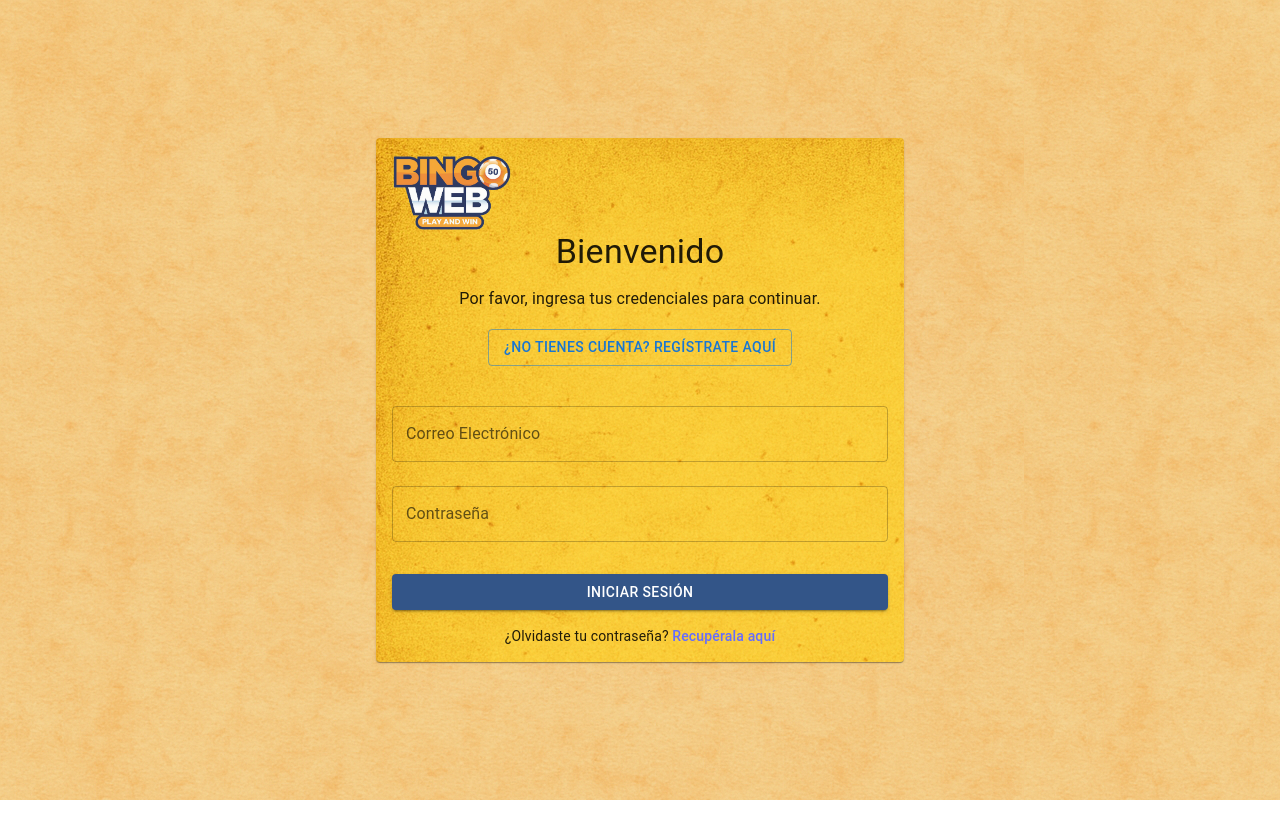
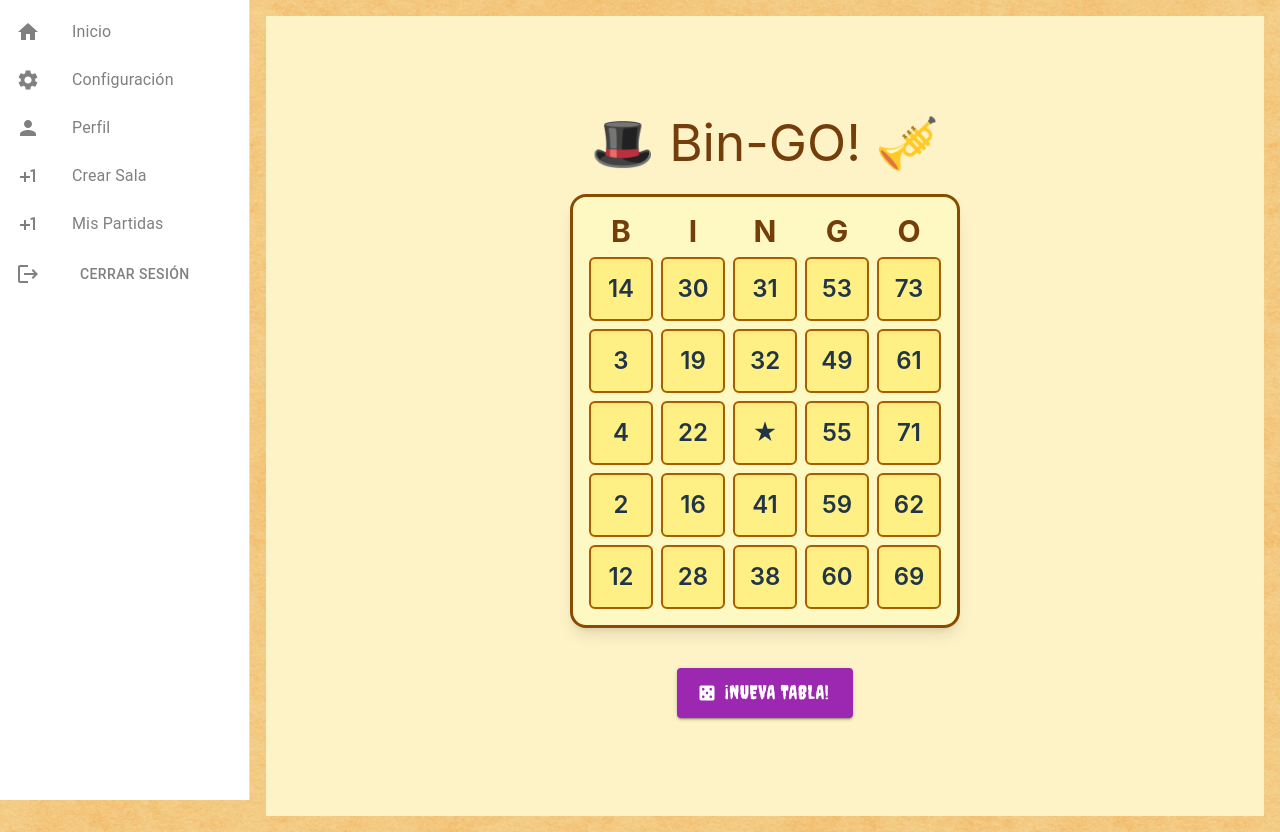
Before and after one commit to camilopulgarin/bingo-web, a React (Vite) app: page /game in a window 1280 px wide. Before the commit this address led to /login. Before the commit the page ends 800 px from the top, so only its background shows below. Built offline with nearby package versions, Linux system fonts and the light colour scheme; sample sign-in values are in the browser's storage.

Commit message:
feat: add ramdom bingo table component

```diff
--- a/index.html
+++ b/index.html
@@ -3,6 +3,7 @@
   <head>
     <meta charset="UTF-8" />
     <link rel="icon" type="image/x-icon" href="/favicon.ico" />
+    <link href="https://fonts.googleapis.com/css2?family=Creepster&display=swap" rel="stylesheet">
     <meta name="viewport" content="width=device-width, initial-scale=1.0" />
     <link href="/src/index.css" rel="stylesheet">
     <meta http-equiv="Content-Language" content="es">
--- /dev/null
+++ b/src/pages/game/components/BingoCell.jsx
@@ -0,0 +1,11 @@
+// components/bingo/BingoCell.jsx
+
+const BingoCell = ({ value }) => {
+  return (
+    <div className="h-16 w-16 bg-yellow-200 rounded-md shadow-inner flex items-center justify-center text-2xl font-semibold border-2 border-yellow-700 retro-font">
+      {value}
+    </div>
+  );
+};
+
+export default BingoCell;
--- /dev/null
+++ b/src/pages/game/components/BingoTable.jsx
@@ -0,0 +1,26 @@
+// components/bingo/BingoTable.jsx
+import { useSelector } from 'react-redux';
+import BingoCell from './BingoCell';
+
+const headers = ['B', 'I', 'N', 'G', 'O'];
+
+const BingoTable = () => {
+  const card = useSelector((state) => state.randomBingo.card);
+
+  return (
+    <div className="bg-yellow-100 p-4 rounded-2xl shadow-lg border-[3px] border-yellow-800 max-w-fit mx-auto retro-border">
+      <div className="grid grid-cols-5 gap-2">
+        {headers.map((letter) => (
+          <div key={letter} className="text-center text-3xl font-bold text-yellow-900">{letter}</div>
+        ))}
+        {[...Array(5)].map((_, rowIndex) =>
+          headers.map((letter, colIndex) => (
+            <BingoCell key={`${letter}-${rowIndex}`} value={card[letter][rowIndex]} />
+          ))
+        )}
+      </div>
+    </div>
+  );
+};
+
+export default BingoTable;
--- /dev/null
+++ b/src/pages/game/components/GenerateButton.jsx
@@ -0,0 +1,29 @@
+// components/bingo/GenerateButton.jsx
+import { useDispatch } from 'react-redux';
+import { Button } from '@mui/material';
+import CasinoIcon from '@mui/icons-material/Casino';
+import { generateCard } from '../../../redux/slices/bingoSlice';
+
+const GenerateButton = () => {
+  const dispatch = useDispatch();
+
+  return (
+    <div className="flex justify-center mt-4">
+      <Button
+        variant="contained"
+        color="secondary"
+        startIcon={<CasinoIcon />}
+        onClick={() => dispatch(generateCard())}
+        sx={{
+          fontFamily: 'Creepster, cursive',
+          fontSize: '1.2rem',
+          padding: '0.5rem 1.5rem',
+        }}
+      >
+        ¡Nueva Tabla!
+      </Button>
+    </div>
+  );
+};
+
+export default GenerateButton;
--- /dev/null
+++ b/src/pages/game/index.jsx
@@ -0,0 +1,13 @@
+import BingoTable from "./components/BingoTable"
+import GenerateButton from "./components/GenerateButton"
+
+
+export default function RandomBingoTable () {
+  return (
+    <div className="min-h-screen bg-[#fef3c7] flex flex-col items-center justify-center space-y-6 font-retro">
+      <h1 className="text-5xl text-yellow-900">🎩 Bin-GO! 🎺</h1>
+      <BingoTable />
+      <GenerateButton />
+    </div>
+  )
+}
--- /dev/null
+++ b/src/redux/slices/bingoSlice.js
@@ -0,0 +1,36 @@
+// store/bingoSlice.js
+import { createSlice } from '@reduxjs/toolkit';
+
+const generateBingoCard = () => {
+  const getColumn = (start, end, count = 5) => {
+    const nums = Array.from({ length: end - start + 1 }, (_, i) => i + start);
+    return nums.sort(() => 0.5 - Math.random()).slice(0, count);
+  };
+
+  const card = {
+    B: getColumn(1, 15),
+    I: getColumn(16, 30),
+    N: getColumn(31, 45),
+    G: getColumn(46, 60),
+    O: getColumn(61, 75),
+  };
+
+  // Insertar espacio libre
+  card.N[2] = '★';
+  return card;
+};
+
+const randomBingoSlice = createSlice({
+  name: 'bingo',
+  initialState: {
+    card: generateBingoCard(),
+  },
+  reducers: {
+    generateCard: (state) => {
+      state.card = generateBingoCard();
+    },
+  },
+});
+
+export const { generateCard } = randomBingoSlice.actions;
+export default randomBingoSlice.reducer;
--- a/src/redux/store.js
+++ b/src/redux/store.js
@@ -4,6 +4,7 @@ import authReducer from "./slices/authSlice";
 import gameHistoryReducer from "./slices/gameHistorySlice";
 import usersReducer from "./slices/usersNewRoomSlice";
 import gameReducer from "./slices/postNewRoomSlice"
+import randomBingoReducer from "./slices/bingoSlice";
 
 
 export const store = configureStore({
@@ -12,6 +13,7 @@ export const store = configureStore({
     gameHistory: gameHistoryReducer,
     users: usersReducer,
     games: gameReducer,
+    randomBingo: randomBingoReducer,
   },
 });
 
--- a/src/routes/Approutes.jsx
+++ b/src/routes/Approutes.jsx
@@ -7,6 +7,7 @@ import Home from '../pages/home/home';
 import GameHistory from '../pages/rooms/games-history';
 import NewRoom from '../pages/rooms/newRoom/index';
 import UserSettings from '../pages/settings/UserSettings';
+import RandomBingoTable from '../pages/game';
 
 const AppRoutes = () => {
   return (
@@ -26,6 +27,7 @@ const AppRoutes = () => {
         <Route path="/settings" element={<ProtectedRoute element={<UserSettings />} />} />
         <Route path="/game-history" element={<ProtectedRoute element={<GameHistory />} />} />
         <Route path="/newRoom" element={<ProtectedRoute element={<NewRoom />} />} />
+        <Route path="/game" element={<ProtectedRoute element={<RandomBingoTable />} />} />
         <Route path="/" element={<Home />}/>
 
         {/* Redireccionar a login por defecto */}
--- a/tailwind.config.js
+++ b/tailwind.config.js
@@ -5,6 +5,7 @@ module.exports = {
       extend: {
         fontFamily: {
           vintage: ['"Rubik Dirt"', 'cursive'],
+          retro: ['Creepster', 'cursive'],
         },
         colors: {
           retro: {
```
Also changed, not shown: 1 other file (tests, documents, lock files or other folders).
